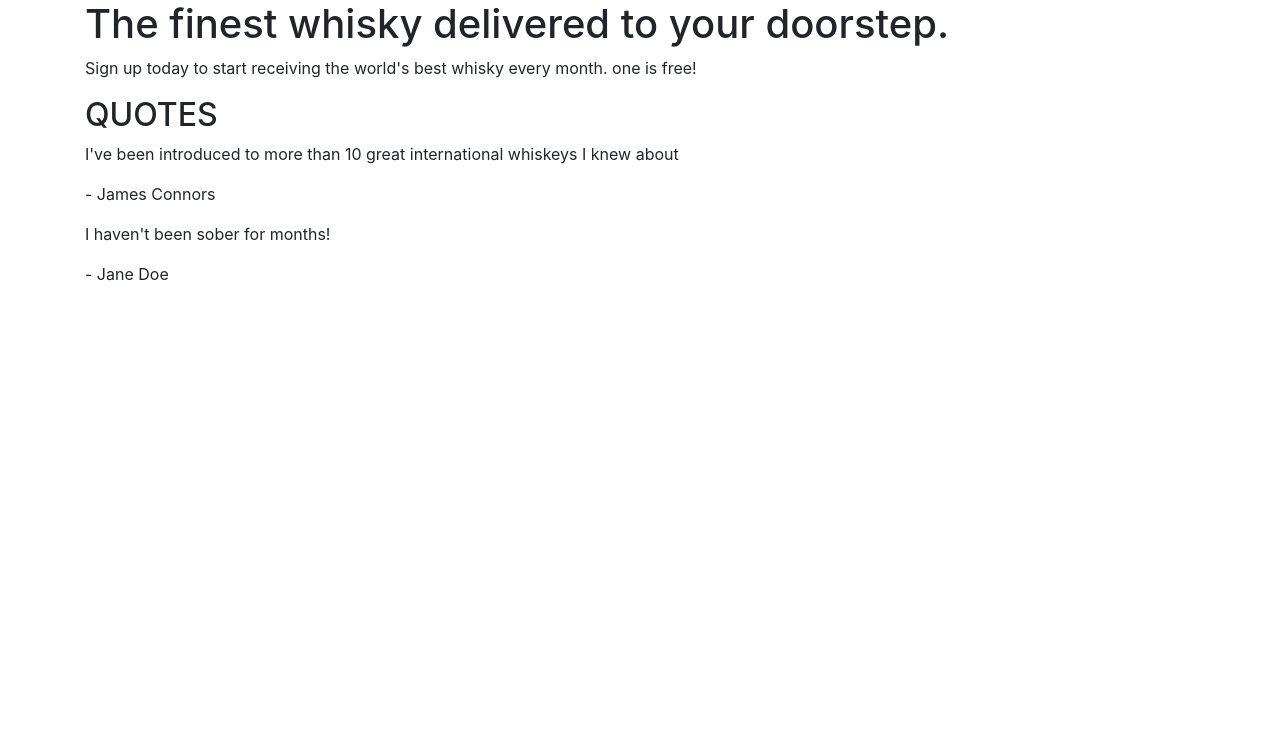
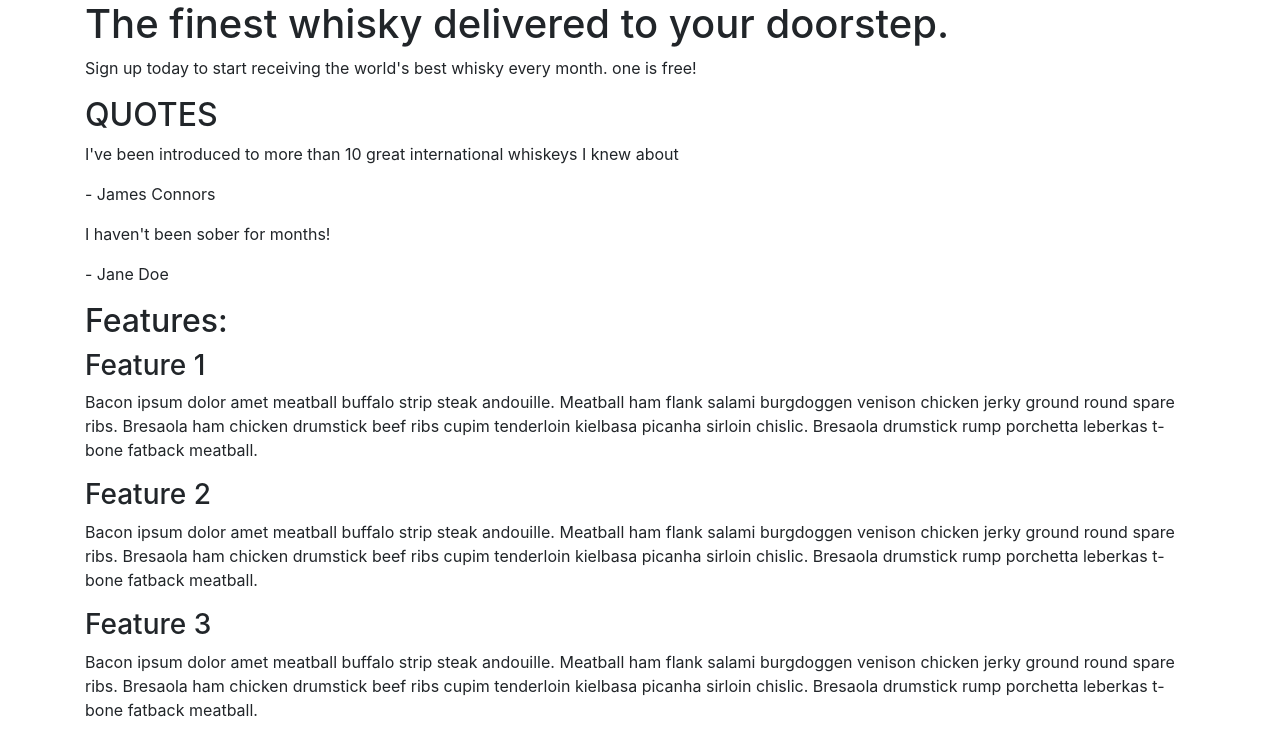
Before and after one commit to Novicetheaf/bootstrap4, a plain HTML site: page index.html in a window 1280 px wide. Drawn offline with nearby package versions, Linux system fonts and the light colour scheme.

Commit message:
features messages

```diff
--- a/index.html
+++ b/index.html
@@ -29,6 +29,25 @@
                 </div>
             </section>
             <!--End User Quotes-->
+            <section class="features">
+
+                <h2>Features:</h2>
+                <div class="feature">
+                    <h3>Feature 1</h3>
+                    <p>Bacon ipsum dolor amet meatball buffalo strip steak andouille. Meatball ham flank salami burgdoggen venison chicken jerky ground round spare ribs. Bresaola ham chicken drumstick beef ribs cupim tenderloin kielbasa picanha sirloin chislic. Bresaola drumstick rump porchetta leberkas t-bone fatback meatball.</p>
+                </div>
+
+                <div class="feature">
+                    <h3>Feature 2</h3>
+                    <p>Bacon ipsum dolor amet meatball buffalo strip steak andouille. Meatball ham flank salami burgdoggen venison chicken jerky ground round spare ribs. Bresaola ham chicken drumstick beef ribs cupim tenderloin kielbasa picanha sirloin chislic. Bresaola drumstick rump porchetta leberkas t-bone fatback meatball.</p>
+                </div>
+
+                <div class="feature">
+                    <h3>Feature 3</h3>
+                    <p>Bacon ipsum dolor amet meatball buffalo strip steak andouille. Meatball ham flank salami burgdoggen venison chicken jerky ground round spare ribs. Bresaola ham chicken drumstick beef ribs cupim tenderloin kielbasa picanha sirloin chislic. Bresaola drumstick rump porchetta leberkas t-bone fatback meatball.</p>
+                </div>
+
+            </section>
         </article>
     </body>
     </html>
```
